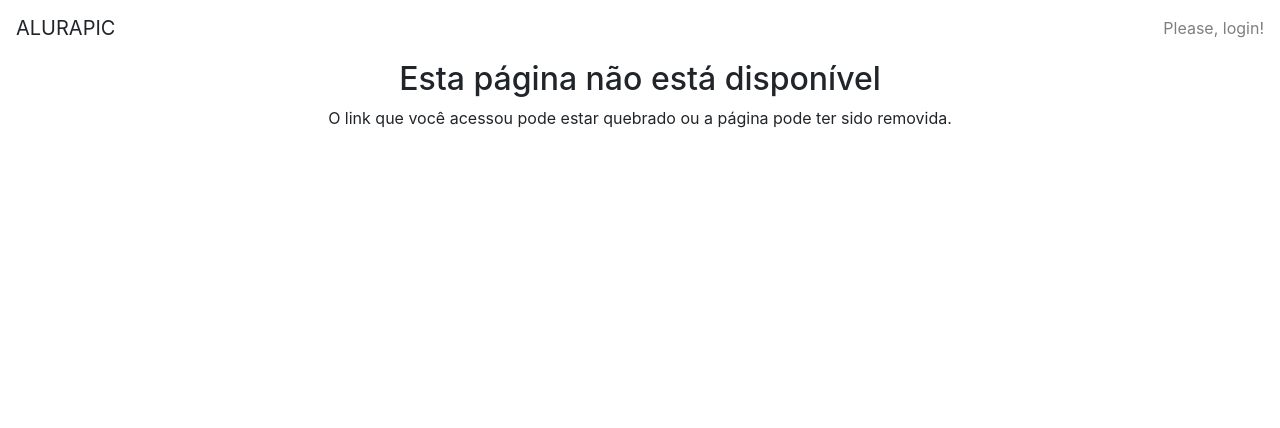
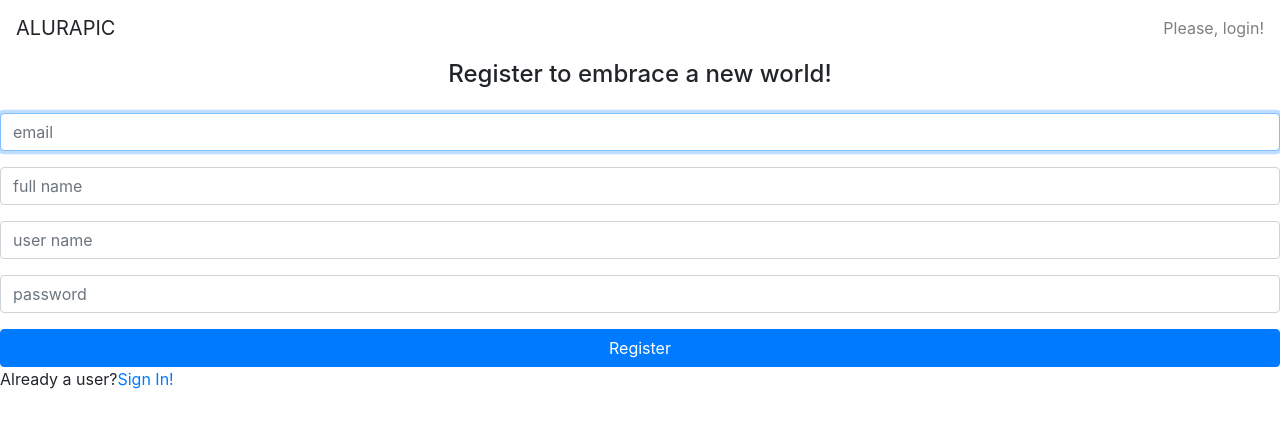
Before and after one commit to ThiagoSegadilha/InstaPets, an Angular app: page /cadastro in a window 1280 px wide. Shown: the top 428 px of the page. Built offline with nearby package versions, Linux system fonts and the light colour scheme.

Commit message:
componente de cadastro

```diff
--- a/src/app/app.routing.module.ts
+++ b/src/app/app.routing.module.ts
@@ -6,11 +6,16 @@ import { FotoFormComponent } from "./fotos/foto-form/foto-form.component";
 import {NotFoundComponent} from "./erros/not-found/not-found.component";
 import {FotoListaResolver} from "./fotos/foto-lista/foto-lista.resolver";
 import {LoginComponent} from "./home/login/login.component";
+import {CadastroComponent} from "./home/cadastro/cadastro.component";
 
 const routes: Routes = [
   {
     path: '',
     component: LoginComponent
+  },
+  {
+    path: 'cadastro',
+    component: CadastroComponent,
   },
   {
     path: 'user/:userName',
--- /dev/null
+++ b/src/app/home/cadastro/cadastro.component.html
@@ -0,0 +1,23 @@
+<h4 class="text-center"> Register to embrace a new world!</h4>
+
+<form class="form mt-4">
+  <div class="form-group">
+    <input  placeholder="email" class="form-control" autofocus >
+  </div>
+
+  <div class="form-group">
+    <input placeholder="full name" class="form-control">
+  </div>
+
+  <div class="form-group">
+    <input placeholder="user name" class="form-control">
+  </div>
+
+  <div class="form-group">
+    <input type="password" placeholder="password" class="form-control">
+  </div>
+
+  <button class="btn btn-primary btn-block">Register</button>
+
+  <p>Already a user?<a [routerLink]="['']">Sign In!</a></p>
+</form>
--- /dev/null
+++ b/src/app/home/cadastro/cadastro.component.ts
@@ -0,0 +1,15 @@
+import { Component, OnInit } from '@angular/core';
+
+@Component({
+  selector: 'app-logout',
+  templateUrl: './cadastro.component.html',
+  styleUrls: ['./cadastro.component.css']
+})
+export class CadastroComponent implements OnInit {
+
+  constructor() { }
+
+  ngOnInit() {
+  }
+
+}
```
Also changed, not shown: src/app/home/home.module.ts (+5 -2 lines), src/app/home/cadastro/cadastro.component.css (added).
